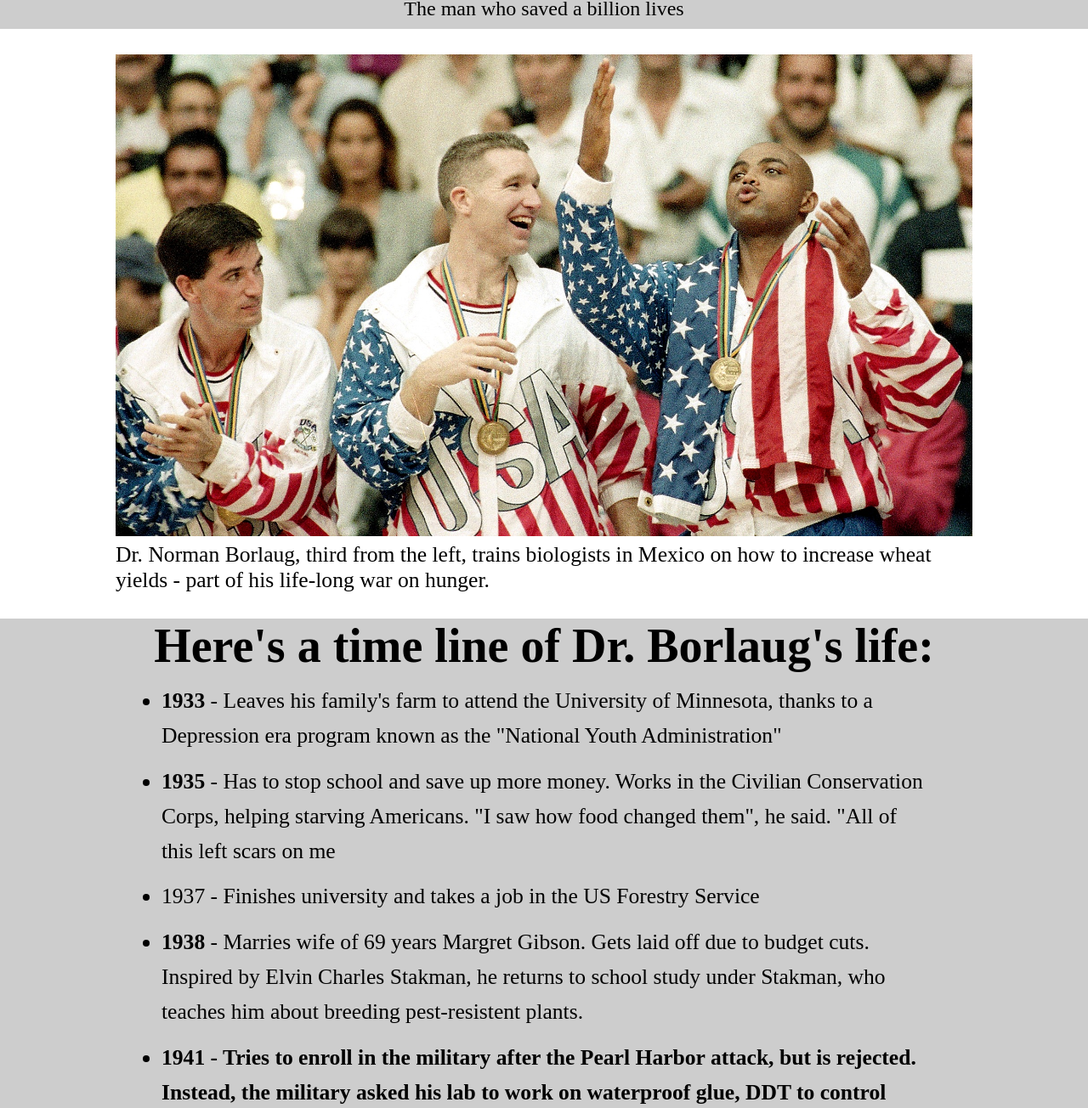
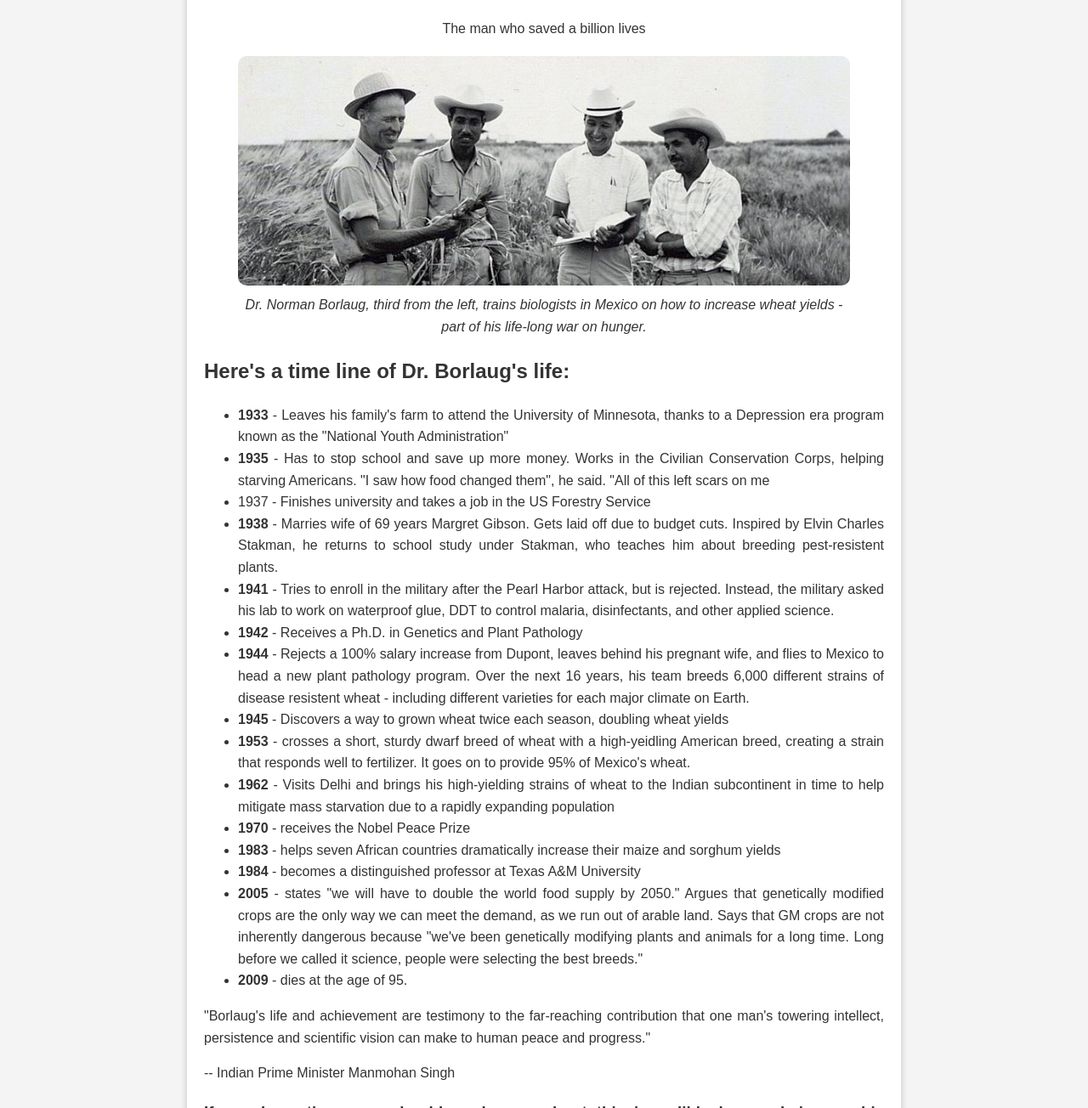
Before and after one commit to Gloria192/Build-attribute, a plain HTML site: page index.html in a window 1280 px wide. Shown: the part 130-1434 px from the top of the page at 85% size. Drawn offline with Linux system fonts and the light colour scheme.

Commit message:
updated1

```diff
--- a/index.html
+++ b/index.html
@@ -5,7 +5,7 @@
   <meta http-equiv='X-UA-Compatible' content='IE=edge'>
   <title>Page Title</title>
   <meta name='viewport' content='width=device-width, initial-scale=1'>
-  <link rel='stylesheet' type='text/css' media='screen' href='style.css'>
+  <link rel='stylesheet' type='text/css' media='screen' href='style1.css'>
 
 </head>
 <body>
@@ -14,7 +14,7 @@
     <p class="caption">The man who saved a billion lives</p>
     <div id="img-div">
       <figure>
-        <img id="image" src="./image3.jpg" alt="">
+        <img id="image" src="./norman1.jpg" alt="">
         <figcaption id="img-caption">Dr. Norman Borlaug, third from the left, trains biologists in Mexico on how to increase wheat yields - part of his life-long war on hunger.</figcaption>
       </figure>
     </div>
@@ -35,20 +35,19 @@
   <strong>1938</strong> - Marries wife of 69 years Margret Gibson. Gets laid off due to budget cuts. Inspired by Elvin Charles Stakman, he returns to school study under Stakman, who teaches him about breeding pest-resistent plants.
 </li>
 <li>
-  <strong>1941 - Tries to enroll in the military after the Pearl Harbor attack, but is rejected. Instead, the military asked his lab to work on waterproof glue, DDT to control malaria, disinfectants, and other applied science.</strong>
+  <strong>1941 </strong>- Tries to enroll in the military after the Pearl Harbor attack, but is rejected. Instead, the military asked his lab to work on waterproof glue, DDT to control malaria, disinfectants, and other applied science.
 </li>
 <li>
-  <strong>1942 - Receives a Ph.D. in Genetics and Plant Pathology
-  </strong>
+  <strong>1942  </strong>- Receives a Ph.D. in Genetics and Plant Pathology
+
 </li>
 <li>
-  <strong>1944 - Rejects a 100% salary increase from Dupont, leaves behind his pregnant wife, and flies to Mexico to head a new plant pathology program. Over the next 16 years, his team breeds 6,000 different strains of disease resistent wheat - including different varieties for each major climate on Earth.
+  <strong>1944  </strong>- Rejects a 100% salary increase from Dupont, leaves behind his pregnant wife, and flies to Mexico to head a new plant pathology program. Over the next 16 years, his team breeds 6,000 different strains of disease resistent wheat - including different varieties for each major climate on Earth.
 
-  </strong>
+
 </li>
 <li>
-  <strong>1945
-  </strong>- Discovers a way to grown wheat twice each season, doubling wheat yields
+  <strong>1945 </strong>- Discovers a way to grown wheat twice each season, doubling wheat yields
 
 </li>
 <li>
--- a/style.css
+++ /dev/null
@@ -1,101 +0,0 @@
-*,html,body{
-    margin: 0;
-    padding: 0;
-    box-sizing: border-box;
-    background-color:rgb(205,205,205);
-}
-body{
-
-    display: flex;
-    flex-direction: column;
-    width: 100%;
-    align-items: center;
-    justify-content: center;
-    font-size: 1.6rem;
-
-}
-h1{
-    font-size: 4rem;
-    margin-top: 0;
-}
-h1{
-    display: flex;
-    justify-content: center;
-    margin-top: 20px;
-    padding-top: 20px;
-    line-height: 1.2;
-}
-
-
-.caption{
-    width:40%;
-    /* border: 1px solid red; */
-    margin:0 auto;
-    text-align:center;
-    font-size:24px;
-    padding: 10px;
-
-}
-#img-div{
-    width: 100%;
-    height: auto;
-    background: #fff;
-    padding: 10px;
-    margin: 0;
-}
-figure{
-    width:80%;
-    margin:20px auto;
-    background-color: #fff;
-}
-#img-caption{
-    display: flex;
-    background-color: #fff;
-
-}
-#image{
-    max-width: 100%;
-    height: auto;
-}
-
-#tribute-info{
-    text-align:center;
-    font-weight: bold;
-
-}
-h2{
-    font-size: 3.5rem;
-}
-.unordere{
-    padding: 10px;
-    display: flex;
-    justify-items: flex-start;
-}
-ul {
-    max-width: 900px;
-    margin: 0 auto 30px auto;
-    text-align: left;
-    line-height: 1.6;
-    font-weight: lighter;
-  }
-  li {
-    margin: 13px 0;
-  }
-  #tribute-link{
-    text-align: center;
-  }
-  #healine{
-    font-size :1rem;
-    text-align: center;
-    width: 90%;
-    padding:10px;
-    flex-direction:column;
-    border: #fff;
-  }
-  #two{
-    font-size: 1rem;
-    text-align: left;
-    display: flex;
-    justify-content:left center;
-    line-height:1px;
-  }
--- /dev/null
+++ b/style1.css
@@ -0,0 +1,62 @@
+body {
+    margin: 0;
+    font-family: Arial, sans-serif;
+    line-height: 1.6;
+    background-color: #f4f4f4;
+    color: #333;
+  }
+
+  /* Centering the main content */
+  #main {
+    max-width: 800px;
+    margin: 20px auto;
+    padding: 20px;
+    background: #fff;
+    border-radius: 10px;
+    box-shadow: 0 4px 8px rgba(0, 0, 0, 0.2);
+    text-align: center;
+  }
+
+  /* Styling the title */
+  #title {
+    font-size: 2.5em;
+    margin-bottom: 20px;
+  }
+
+  /* Styling the image container */
+  #img-div {
+    margin: 20px 0;
+  }
+
+  #image {
+    max-width: 100%;
+    height: auto;
+    border-radius: 10px;
+    display: block;
+    margin: 0 auto;
+  }
+
+  /* Caption below the image */
+  #img-caption {
+    font-style: italic;
+    margin-top: 10px;
+  }
+
+  /* Styling the tribute info section */
+  #tribute-info {
+    text-align: justify;
+    margin: 20px 0;
+  }
+
+  /* Link styling */
+  #tribute-link {
+    display: inline-block;
+    text-decoration: none;
+    color: #007BFF;
+    font-weight: bold;
+    margin-top: 20px;
+  }
+
+  #tribute-link:hover {
+    color: #0056b3;
+  }
```
Also changed, not shown: billionery.jpeg (added), norman1.jpg (added).
